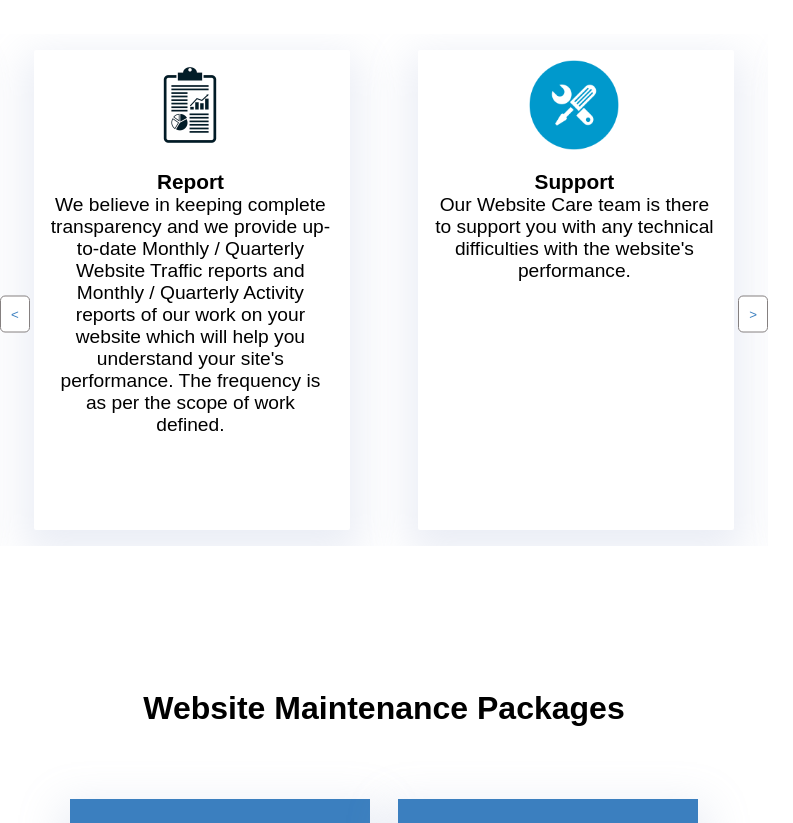
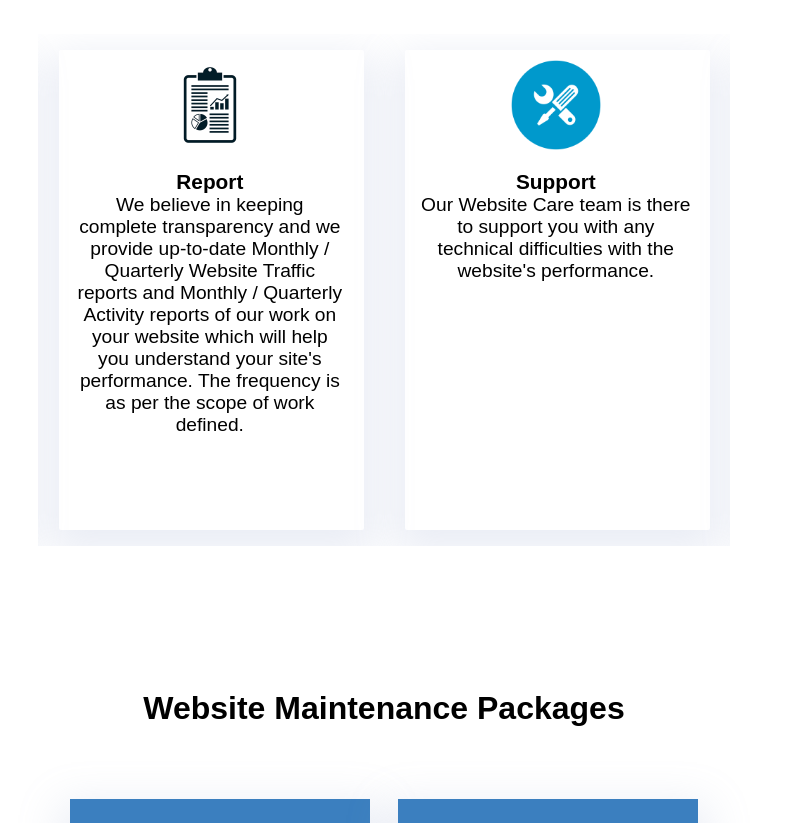
Before and after one commit to harshvns/website-design, a React (Create React App) app: page / in a window 768 px wide. Shown: the part 3779-4602 px from the top of the page, 793 px wide, since content can reach past the window. Built offline with nearby package versions, Linux system fonts and the light colour scheme; a web font is replaced by a local one.

Commit message:
slider width reduced to make responsive in iPad mini

```diff
--- a/src/Components/Page4/Page4.css
+++ b/src/Components/Page4/Page4.css
@@ -119,10 +119,10 @@
 
 @media (min-width:768px) and (max-width:1024px){
   .slider-container{
-    width: 100%;
+    width: 90%;
   }
   .content{
-    width: 280px;
+    width: 270px;
     font-size: 1.2rem;
     text-align: center !important;
   }
--- a/src/Components/Page4/Page4.jsx
+++ b/src/Components/Page4/Page4.jsx
@@ -86,14 +86,14 @@ const Page4 = () => {
                   </div>
               </div>
           </Slider>
-          <div className="slider-buttons">
+          {/* <div className="slider-buttons">
               <button className="prev-btn" onClick={() => sliderRef.current.slickPrev()}>
                   &lt;
               </button>
               <button className="next-btn" onClick={() => sliderRef.current.slickNext()}>
                   &gt;
               </button>
-          </div>
+          </div> */}
       </div>
   );
 };
```
Also changed, not shown: src/Components/font/Chillax.css (+0 -26 lines).
